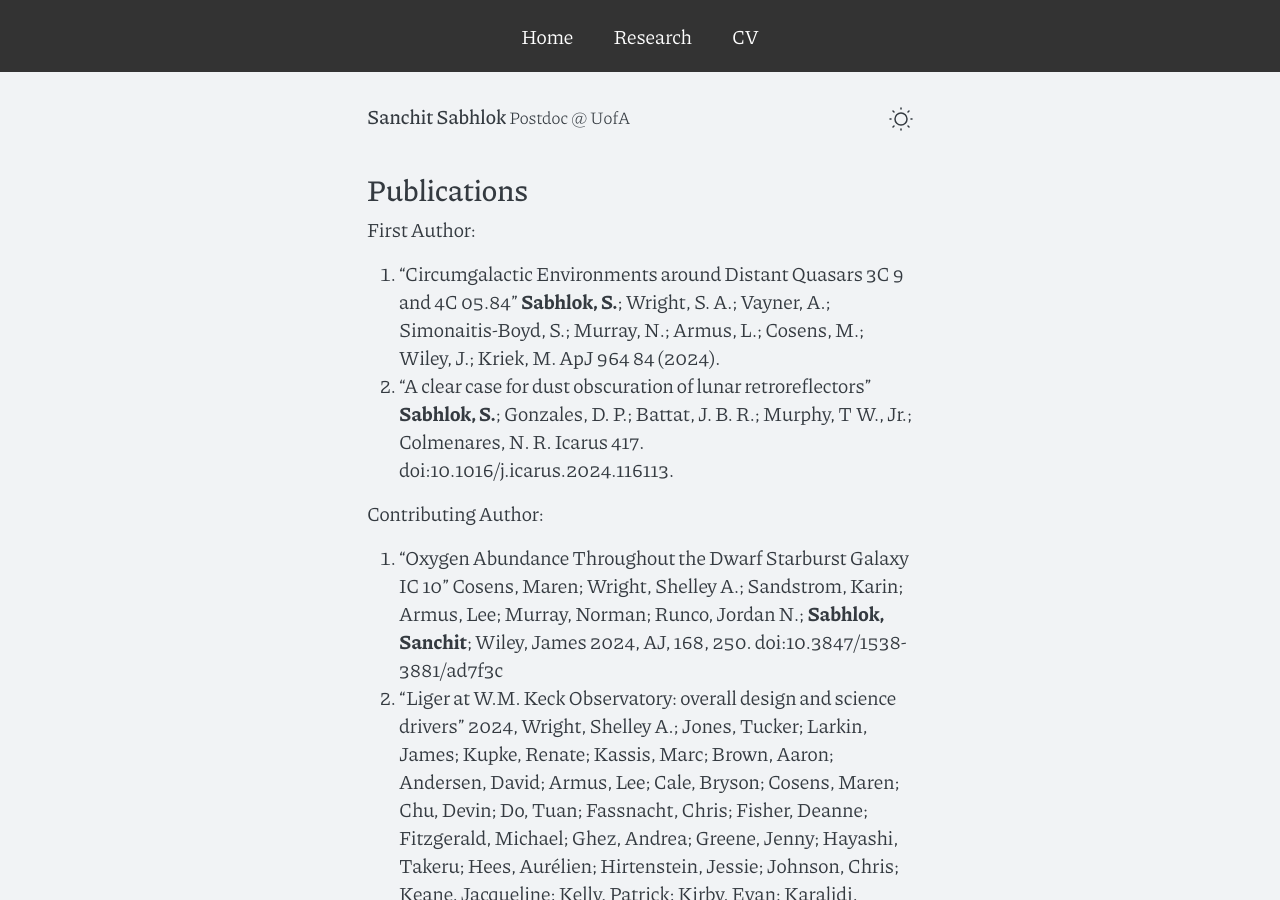
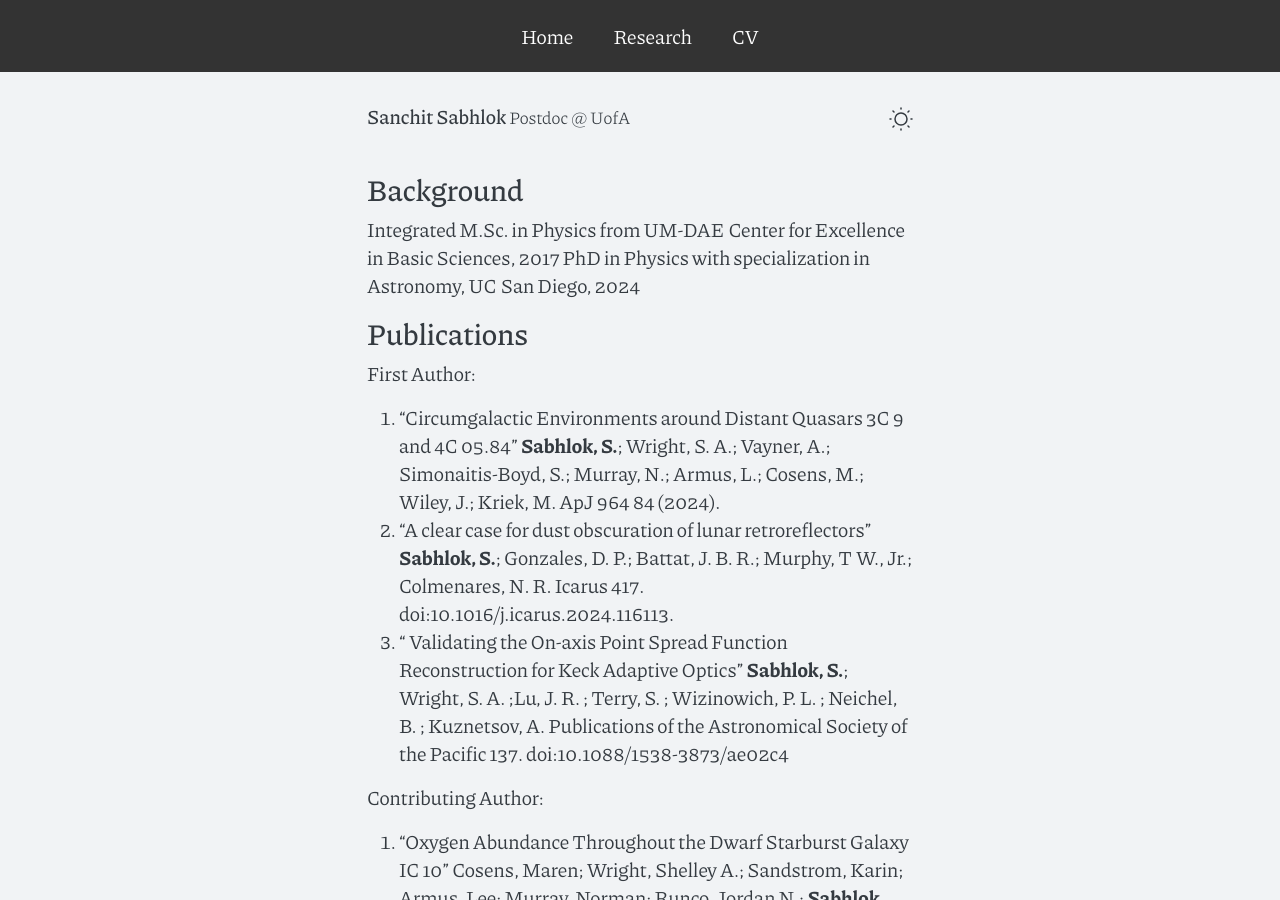
Before and after one commit to sanchitsabhlok/sanchitsabhlok.github.io, a Jekyll site: the page built from cv.md, in a window 1280 px wide and 900 px high. Built offline with Jekyll 4.4.1, drawn with Linux system fonts in a browser that asks for light colours.

Commit message:
Added PSF paper

```diff
--- a/cv.md
+++ b/cv.md
@@ -3,10 +3,16 @@ layout: cv
 title: CV
 ---
 
+# Background
+
+Integrated M.Sc. in Physics from UM-DAE Center for Excellence in Basic Sciences, 2017
+PhD in Physics with specialization in Astronomy, UC San Diego, 2024
+
 # Publications
 First Author:
 1. “Circumgalactic Environments around Distant Quasars 3C 9 and 4C 05.84” **Sabhlok, S.**; Wright, S. A.; Vayner, A.; Simonaitis-Boyd, S.; Murray, N.; Armus, L.; Cosens, M.; Wiley, J.; Kriek, M. ApJ 964 84 (2024).
 2. “A clear case for dust obscuration of lunar retroreflectors” **Sabhlok, S.**; Gonzales, D. P.; Battat, J. B. R.; Murphy, T W., Jr.; Colmenares, N. R. Icarus 417. doi:10.1016/j.icarus.2024.116113.
+3. “ Validating the On-axis Point Spread Function Reconstruction for Keck Adaptive Optics” **Sabhlok, S.**;  Wright, S. A. ;Lu, J. R. ; Terry, S. ; Wizinowich, P. L. ; Neichel, B. ; Kuznetsov, A.  Publications of the Astronomical Society of the Pacific 137. doi:10.1088/1538-3873/ae02c4
 
 Contributing Author:
 1. “Oxygen Abundance Throughout the Dwarf Starburst Galaxy IC 10”  Cosens, Maren; Wright, Shelley A.; Sandstrom, Karin; Armus, Lee; Murray, Norman; Runco, Jordan N.; **Sabhlok, Sanchit**; Wiley, James 2024, AJ, 168, 250. doi:10.3847/1538-3881/ad7f3c
```
